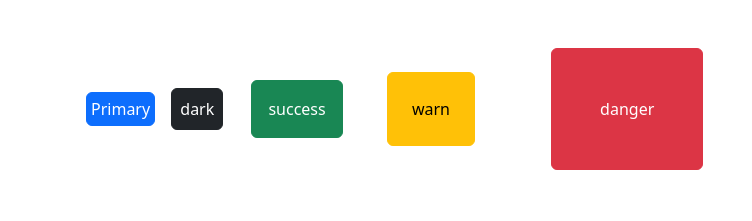
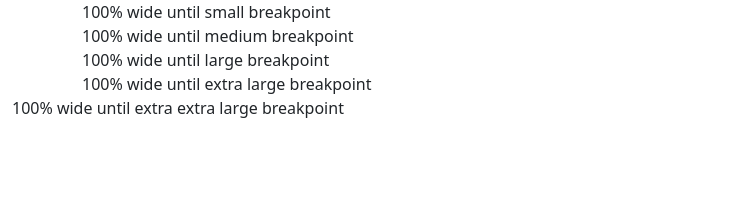
Before and after one commit to abyssiniatech/Bootstrap5_course, a website: page index.html in a window 1280 px wide. Shown: the whole page, without its empty margins (0-752 px from the left). Drawn offline with nearby package versions, Linux system fonts and the light colour scheme.

Commit message:
lession3

```diff
--- a/index.html
+++ b/index.html
@@ -9,13 +9,13 @@
     <link rel ="stylesheet"  href="./node_modules//bootstrap//dist/css//bootstrap.min.css">
 </head>
 <body>
-        <!-- bootstrap padding and margin -->
-         <div class="container">
-              <p class="p-1 m-1 btn btn-primary">Primary</p>
-              <p class="p-2 m-2 btn btn-dark">dark</p>
-              <p class="p-3 m-3 btn btn-success">success</p>
-              <p class="p-4 m-4 btn btn-warning">warn</p>
-              <p class="p-5 m-5 btn btn-danger">danger</p>
+          <!-- bootstrap container -->
+          <div class="container-sm">100% wide until small breakpoint</div>
+          <div class="container-md">100% wide until medium breakpoint</div>
+          <div class="container-lg">100% wide until large breakpoint</div>
+          <div class="container-xl">100% wide until extra large breakpoint</div>
+          <div class="container-xxl">100% wide until extra extra large breakpoint</div>
+
          </div>
 
 
```
